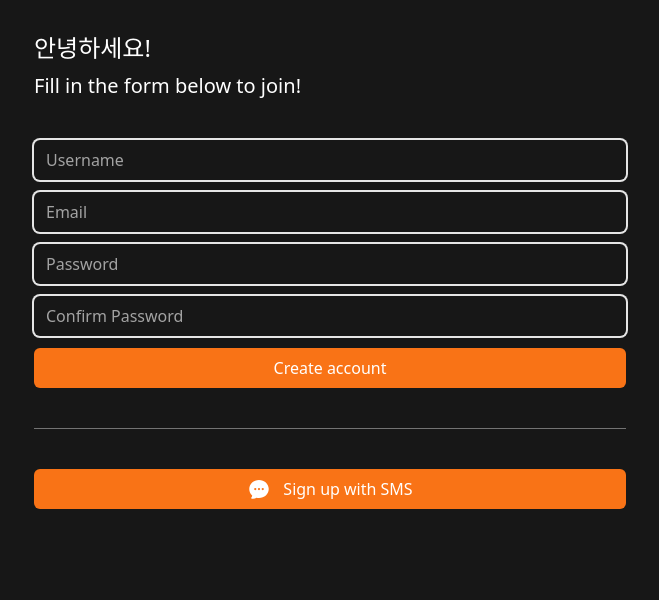
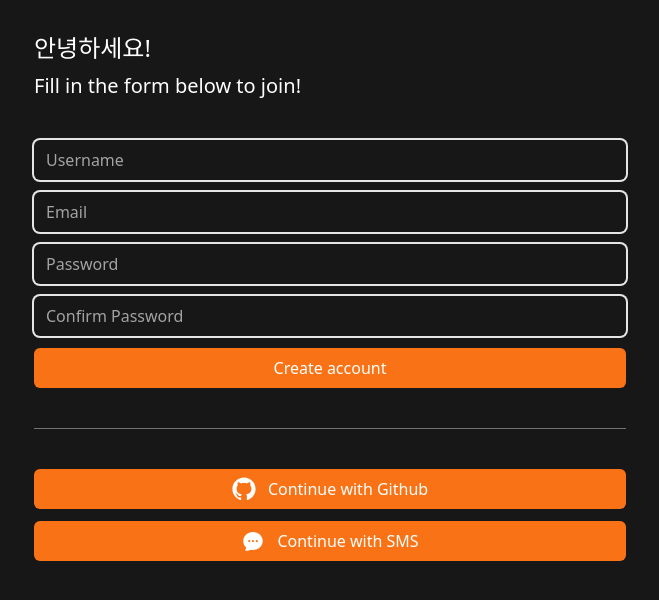
Before and after one commit to jonghwa3471/carrot-market-next14, a Next.js app: page /create-account in a window 1280 px wide. Shown: the top 600 px of the page, without its empty margins (310-969 px from the left). Built offline with nearby package versions, Linux system fonts and the light colour scheme.

Commit message:
#4.3 Log in Screen

```diff
--- a/app/create-account/page.tsx
+++ b/app/create-account/page.tsx
@@ -1,7 +1,6 @@
 import FormButton from "@/components/form-btn";
 import FormInput from "@/components/form-input";
-import { ChatBubbleOvalLeftEllipsisIcon } from "@heroicons/react/24/solid";
-import Link from "next/link";
+import SocialLogin from "@/components/social-login";
 
 export default function CreateAccount() {
   return (
@@ -27,18 +26,7 @@ export default function CreateAccount() {
         />
         <FormButton loading={false} text="Create account" />
       </form>
-      <div className="h-px w-full bg-neutral-500" />
-      <div>
-        <Link
-          href="/sms"
-          className="primary-btn flex h-10 items-center justify-center gap-3"
-        >
-          <span>
-            <ChatBubbleOvalLeftEllipsisIcon className="h-6 w-6" />
-          </span>
-          <span>Sign up with SMS</span>
-        </Link>
-      </div>
+      <SocialLogin />
     </div>
   );
 }
--- a/app/login/page.tsx
+++ b/app/login/page.tsx
@@ -0,0 +1,25 @@
+import FormButton from "@/components/form-btn";
+import FormInput from "@/components/form-input";
+import SocialLogin from "@/components/social-login";
+
+export default function LogIn() {
+  return (
+    <div className="flex flex-col gap-10 px-6 py-8">
+      <div className="flex flex-col gap-2 *:font-medium">
+        <h1 className="text-2xl">안녕하세요!</h1>
+        <h2 className="text-xl">Log in with email and password.</h2>
+      </div>
+      <form className="flex flex-col gap-3">
+        <FormInput type="email" placeholder="Email" required errors={[]} />
+        <FormInput
+          type="password"
+          placeholder="Password"
+          required
+          errors={[]}
+        />
+        <FormButton loading={false} text="Create account" />
+      </form>
+      <SocialLogin />
+    </div>
+  );
+}
--- /dev/null
+++ b/app/sms/page.tsx
@@ -0,0 +1,28 @@
+import FormButton from "@/components/form-btn";
+import FormInput from "@/components/form-input";
+
+export default function SMSLogIn() {
+  return (
+    <div className="flex flex-col gap-10 px-6 py-8">
+      <div className="flex flex-col gap-2 *:font-medium">
+        <h1 className="text-2xl">SMS Login</h1>
+        <h2 className="text-xl">Verify your phone number.</h2>
+      </div>
+      <form className="flex flex-col gap-3">
+        <FormInput
+          type="number"
+          placeholder="Phone number"
+          required
+          errors={[]}
+        />
+        <FormInput
+          type="number"
+          placeholder="Verification code"
+          required
+          errors={[]}
+        />
+        <FormButton loading={false} text="Verify" />
+      </form>
+    </div>
+  );
+}
--- /dev/null
+++ b/components/social-login.tsx
@@ -0,0 +1,40 @@
+import { ChatBubbleOvalLeftEllipsisIcon } from "@heroicons/react/24/solid";
+import Link from "next/link";
+
+export default function SocialLogin() {
+  return (
+    <>
+      <div className="h-px w-full bg-neutral-500" />
+      <div className="flex flex-col gap-3">
+        <Link
+          href="/github/start"
+          className="primary-btn flex h-10 items-center justify-center gap-3"
+        >
+          <svg
+            className="size-6"
+            viewBox="0 0 15 15"
+            fill="none"
+            xmlns="http://www.w3.org/2000/svg"
+          >
+            <path
+              d="M7.49933 0.25C3.49635 0.25 0.25 3.49593 0.25 7.50024C0.25 10.703 2.32715 13.4206 5.2081 14.3797C5.57084 14.446 5.70302 14.2222 5.70302 14.0299C5.70302 13.8576 5.69679 13.4019 5.69323 12.797C3.67661 13.235 3.25112 11.825 3.25112 11.825C2.92132 10.9874 2.44599 10.7644 2.44599 10.7644C1.78773 10.3149 2.49584 10.3238 2.49584 10.3238C3.22353 10.375 3.60629 11.0711 3.60629 11.0711C4.25298 12.1788 5.30335 11.8588 5.71638 11.6732C5.78225 11.205 5.96962 10.8854 6.17658 10.7043C4.56675 10.5209 2.87415 9.89918 2.87415 7.12104C2.87415 6.32925 3.15677 5.68257 3.62053 5.17563C3.54576 4.99226 3.29697 4.25521 3.69174 3.25691C3.69174 3.25691 4.30015 3.06196 5.68522 3.99973C6.26337 3.83906 6.8838 3.75895 7.50022 3.75583C8.1162 3.75895 8.73619 3.83906 9.31523 3.99973C10.6994 3.06196 11.3069 3.25691 11.3069 3.25691C11.7026 4.25521 11.4538 4.99226 11.3795 5.17563C11.8441 5.68257 12.1245 6.32925 12.1245 7.12104C12.1245 9.9063 10.4292 10.5192 8.81452 10.6985C9.07444 10.9224 9.30633 11.3648 9.30633 12.0413C9.30633 13.0102 9.29742 13.7922 9.29742 14.0299C9.29742 14.2239 9.42828 14.4496 9.79591 14.3788C12.6746 13.4179 14.75 10.7025 14.75 7.50024C14.75 3.49593 11.5036 0.25 7.49933 0.25Z"
+              fill="currentColor"
+              fillRule="evenodd"
+              clipRule="evenodd"
+            ></path>
+          </svg>
+          <span>Continue with Github</span>
+        </Link>
+        <Link
+          href="/sms"
+          className="primary-btn flex h-10 items-center justify-center gap-3"
+        >
+          <span>
+            <ChatBubbleOvalLeftEllipsisIcon className="size-6" />
+          </span>
+          <span>Continue with SMS</span>
+        </Link>
+      </div>
+    </>
+  );
+}
```
